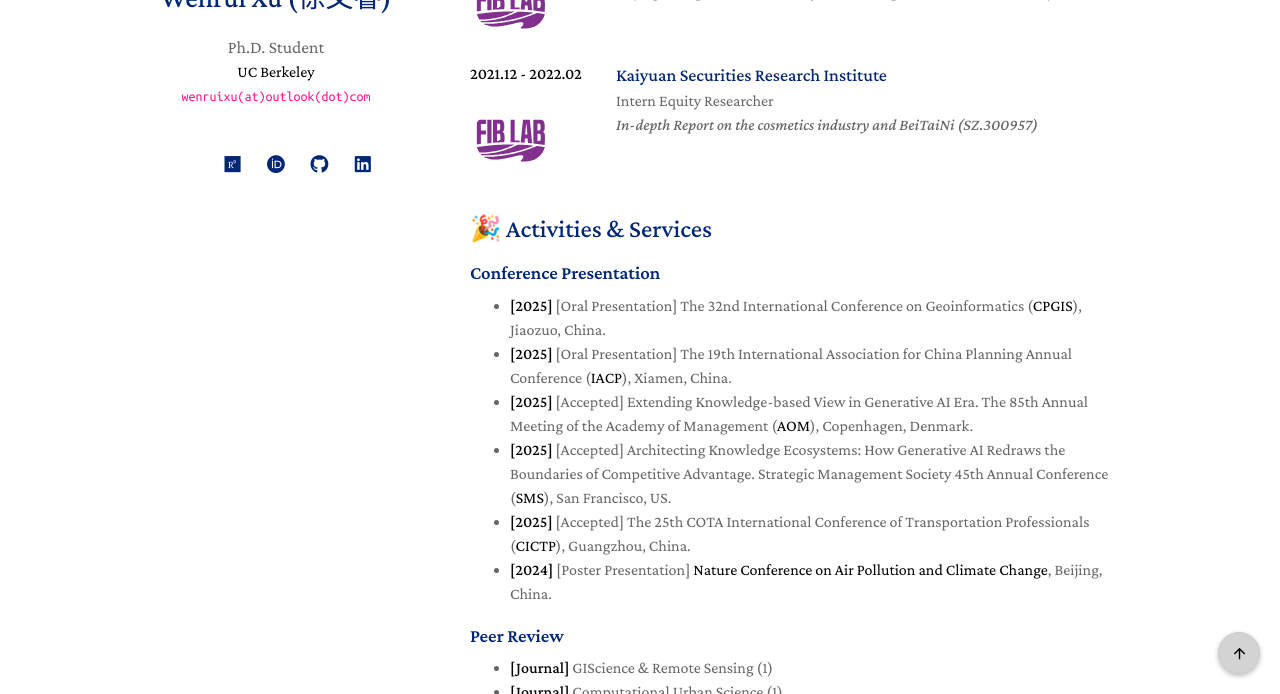
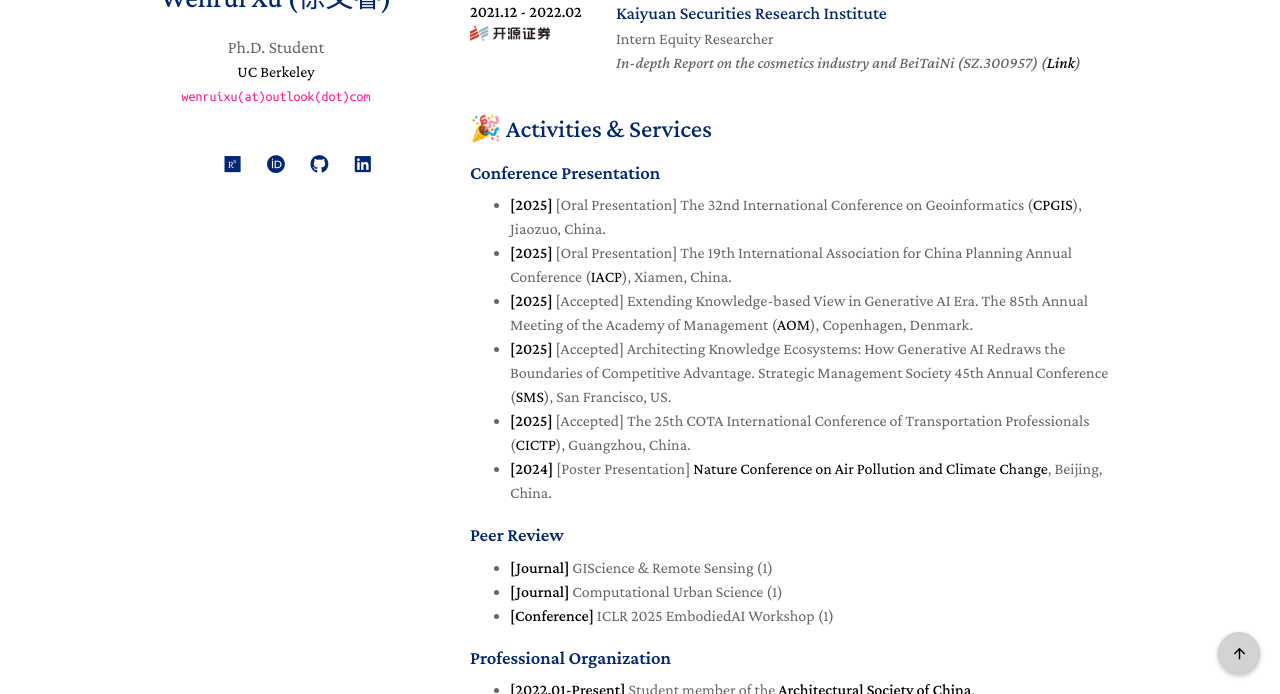
Before and after one commit to ruaruaxu/ruaruaxu.github.io, a Jekyll site: the page built from index.md, in a window 1280 px wide and 900 px high, scrolled down 2274 px, cut to the strip 206-900 px from the top of the window. Built offline with Jekyll 4.4.1, drawn with Linux system fonts in a browser that asks for light colours; a style sheet for code colours, icons or effects is not loaded.

Commit message:
update affiliation

```diff
--- a/index.md
+++ b/index.md
@@ -112,7 +112,6 @@
 <div style="display: flex;">
   <div style="flex: 2; padding-right: 10px;">
   <strong>2024.10 - 2025.03</strong><br>
-  <br>
   <a href="https://www.thad.com.cn/"><img width="80" src="./assets/img/institution/thad.png"></a>
   </div>
 
@@ -128,12 +127,11 @@
 <div style="display: flex;">
   <div style="flex: 2; padding-right: 10px;">
   <strong>2023.08 - 2024.06</strong><br>
-  <br>
-  <a href="https://fi.ee.tsinghua.edu.cn/"><img width="80" src="./assets/img/institution/fiblab.svg"></a>
+  <a href="http://www.thupdi.com/"><img width="80" src="./assets/img/institution/thupdi.png"></a>
   </div>
 
   <div style="flex: 8; padding-left: 10px;">
-  <strong><font color="#002676" size="4">Tsinghua Tongheng Urban Planning Institute</font></strong><br>
+  <strong><font size="4"><a href="http://www.thupdi.com/" style="color: #002676">Tsinghua Tongheng Urban Planning Institute</a></font></strong><br>
   Intern Architect<br>
   <i>Beijing 1st Experimental Primary School Honglian Branch Renewal Project</i><!-- 引用到项目页面 详情可以notion做 -->
   </div>
@@ -144,16 +142,16 @@
 <div style="display: flex;">
   <div style="flex: 2; padding-right: 10px;">
   <strong>2021.12 - 2022.02</strong><br>
-  <br>
-  <a href="https://fi.ee.tsinghua.edu.cn/"><img width="80" src="./assets/img/institution/fiblab.svg"></a>
+  <a href="https://www.kysec.cn/"><img width="80" src="./assets/img/institution/kaiyuan.png"></a>
   </div>
 
   <div style="flex: 8; padding-left: 10px;">
-  <strong><font color="#002676" size="4">Kaiyuan Securities Research Institute</font></strong><br>
+  <strong><font size="4"><a href="https://www.kysec.cn/" style="color: #002676">Kaiyuan Securities Research Institute</a></font></strong><br>
   Intern Equity Researcher<br>
-  <i>In-depth Report on the cosmetics industry and BeiTaiNi (SZ.300957)</i><!-- 引用到项目页面 详情可以notion做 -->
+  <i>In-depth Report on the cosmetics industry and BeiTaiNi (SZ.300957) (<a href="https://www.fxbaogao.com/detail/3015179">Link</a>)</i><!-- 引用到项目页面 详情可以notion做 -->
   </div>
 </div>
+
 
 <!-- 更多按钮 begins -->
 <script>
```
Also changed, not shown: assets/img/institution/kaiyuan.png (added), assets/img/institution/thupdi.png (added).
